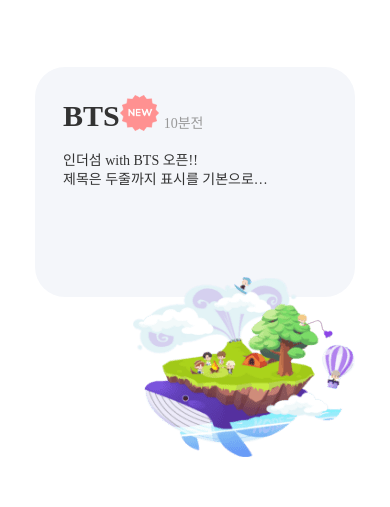
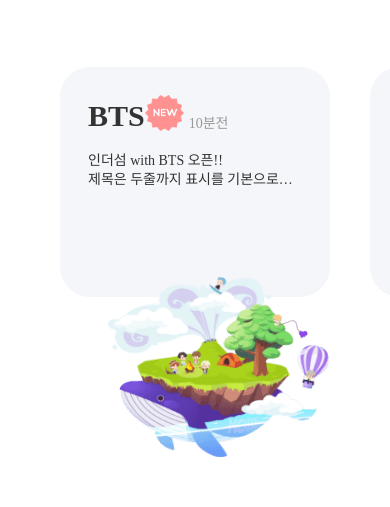
Before and after one commit to peterosea/inthesum, a React (Vite) app: page /home in a window 390 px wide. Shown: the part 449-956 px from the top of the page. Built offline with nearby package versions, Linux system fonts and the light colour scheme; a web font is replaced by a local one.

Commit message:
fix: 모바일에서 슬라이드 넓이 최소값 변경

```diff
--- a/src/components/home/CharacterSlide.jsx
+++ b/src/components/home/CharacterSlide.jsx
@@ -30,7 +30,18 @@ function CharacterSlide() {
     [WheelControls],
   );
 
-  const slideWidth = width >= 1280 ? 270 : 320;
+  let slideWidth = 0;
+  switch (true) {
+    case width < 640:
+      slideWidth = 270;
+      break;
+    case width < 1280:
+      slideWidth = 320;
+      break;
+    default:
+      slideWidth = 270;
+      break;
+  }
 
   return (
     <div ref={sliderRef} className="keen-slider">
```
